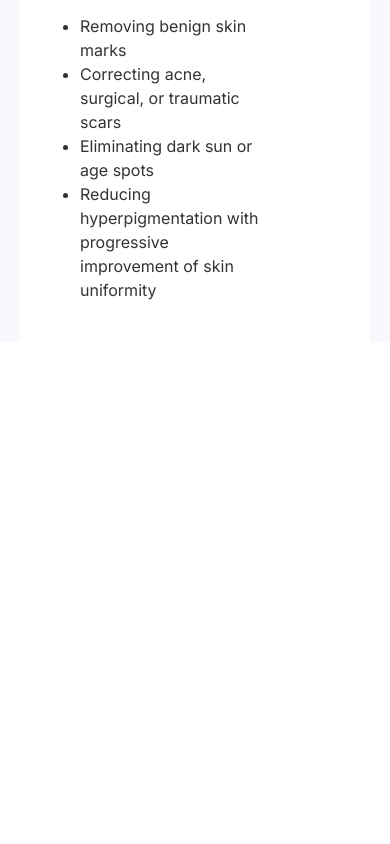
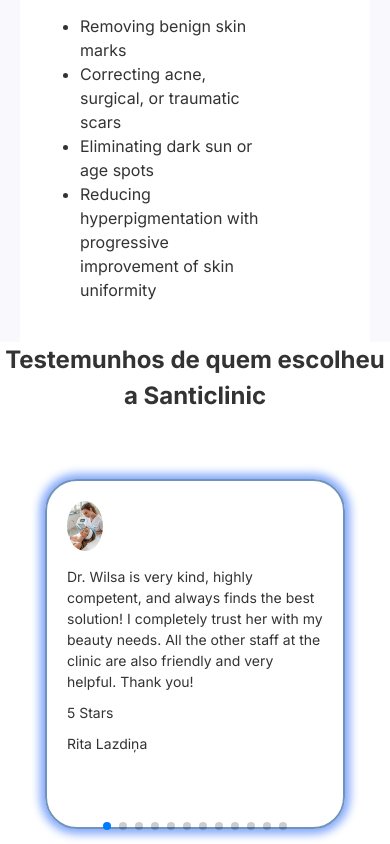
Before and after one commit to Webtech87/LazerCO2, a React (Vite) app in the folder client/: page / in a window 390 px wide. Shown: the part 6398-7242 px from the top of the page. Before the commit the page ends 6740 px from the top, so only its background shows below. Built offline with nearby package versions, Linux system fonts and the light colour scheme.

Commit message:
[ADD] Blefaroplastia sem Corte section

```diff
--- a/client/package.json
+++ b/client/package.json
@@ -20,7 +20,8 @@
     "react": "^19.1.0",
     "react-dom": "^19.1.0",
     "react-i18next": "^15.5.2",
-    "sonner": "^2.0.3"
+    "sonner": "^2.0.3",
+    "swiper": "^11.2.8"
   },
   "devDependencies": {
     "@eslint/js": "^9.25.0",
--- a/client/src/App.tsx
+++ b/client/src/App.tsx
@@ -8,6 +8,7 @@
 import KeyAreas from './components/KeyAreas/KeyAreas';
 import Blefaroplastia from "./components/Blefaroplastia/Blefaroplastia.tsx";
 import SkinMarks from './components/SkinMarks/SkinMarks.tsx';
+import {Followers} from "./components/Followers/Followers.tsx";
 import './i18n.js';
 
 const App = () => {
@@ -37,7 +38,7 @@
             <KeyAreas/>
             <Blefaroplastia/>
             <SkinMarks/>
-
+            <Followers/>
         </div>
     );
 };
--- a/client/src/components/Blefaroplastia/Blefaroplastia.tsx
+++ b/client/src/components/Blefaroplastia/Blefaroplastia.tsx
@@ -10,7 +10,6 @@
                     <article className="treatment-content">
                         <h2 className="main_title">{t("blf.title")}</h2>
                         <div className="treatment-text-container">
-
                             <h3>
                                 <li className="treatment-item">{t("blf.subtitle")}</li>
                             </h3>
@@ -20,7 +19,6 @@
                                 <li className="treatment-item">{t("blf.lt.2")}</li>
                                 <li className="treatment-item">{t("blf.lt.3")}</li>
                             </ul>
-
                         </div>
                     </article>
                     <div className="treatment-image">
--- /dev/null
+++ b/client/src/components/Followers/Followers.css
@@ -0,0 +1,49 @@
+.follower_container h2 {
+    text-align: center;
+}
+
+.follower_list_container {
+    margin-top: 50px;
+
+}
+
+.follower_list_items {
+    display: flex;
+}
+
+.follower_img img {
+    max-width: 50px;
+    border-radius: 50%;
+    max-height: 50px;
+}
+
+.follower_list_item {
+    height: 350px;
+    padding: 20px 20px;
+    font-size: 14px;
+    border: 2px solid #6f93ba;
+    width: 300px;
+    margin: auto;
+    border-radius: 32px;
+    box-shadow: 0 0 10px 5px #81a6fb;
+}
+
+.follower_list_item p{
+    margin-top: 10px;
+}
+
+.follower_grade {
+    margin-top: 10px;
+}
+
+.follower_name{
+    margin-top: 10px;
+}
+
+.follower_list_item h3 {
+    font-size: 12px;
+}
+
+.swiper{
+    padding: 15px !important;
+}
--- /dev/null
+++ b/client/src/components/Followers/Followers.tsx
@@ -0,0 +1,150 @@
+import './Followers.css'
+import {Swiper, SwiperSlide} from 'swiper/react';
+import 'swiper/css';
+import 'swiper/css/pagination';
+import {Pagination} from 'swiper/modules';
+
+
+const foll = [
+    {
+        id: 1,
+        name: 'Rita Lazdiņa',
+        text: 'Dr. Wilsa is very kind, highly competent, and always finds the best solution! I completely trust her with my beauty needs. All the other staff at the clinic are also friendly and very helpful. Thank you!',
+        image: '/laser-treatment.jpg',
+        grade: '5 Stars',
+    },
+    {
+        id: 2,
+        name: 'Gutz',
+        text: 'Foi uma boa escolha ter cá passado.Achei ser uma clínica com equipamento/espaço moderno e profissional.Staff muito simpático e prestativo.',
+        image: '/laser-treatment.jpg',
+        grade: '5 Stars',
+    },
+    {
+        id: 3,
+        name: 'Carolina AZEVEDO',
+        text: 'Excelente clínica.\n' +
+            'A médica é muito profissional e sua equipe de trabalho também. Verdadeiramente uma excelente experiência.\n' +
+            'Adorei os resultados.',
+        image: '/laser-treatment.jpg',
+        grade: '5 Stars',
+    },
+    {
+        id: 4,
+        name: 'Sónia Vieira',
+        text: 'Foi ótima experiência 🥰 equipa fantástica\n' +
+            'Preços qualidade! 5*',
+        image: '/laser-treatment.jpg',
+        grade: '5 Stars',
+    },
+    {
+        id: 5,
+        name: 'Leandro rocha',
+        text: 'Atendimento excelente!\n' +
+            'Muito satisfeito com meu procedimento\n' +
+            'Sem palavras magnífico\n' +
+            '\n' +
+            'Dra. mega simpática !',
+        image: '/laser-treatment.jpg',
+        grade: '5 Stars',
+    },
+    {
+        id: 6,
+        name: 'Raquel Sa',
+        text: 'Clínica aconchegante, bem limpa, receção muito educada e prestativa, e não sei nem o que dizer da Dra Wilsa, uma excelente profissional, super atenciosa, tira todas as dúvidas. Com certeza voltarei mais vezes para outros tratamentos!',
+        image: '/laser-treatment.jpg',
+        grade: '5 Stars',
+    },
+    {
+        id: 7,
+        name: 'Sandra Correia',
+        text: 'Super recomendo a Dra Wilsa uma excelente profissional muito atenciosa e com uma simpatia incrivel. Estou muito feliz com os tratamentos que realizei .agradeço imenso a Dra Wilsa e a toda equipa pela simpatia.',
+
+        image: '/laser-treatment.jpg',
+        grade: '5 Stars',
+    },
+    {
+        id: 8,
+        name: 'Alessandra Nascimento',
+        text: 'Experiência incrível excelente atendimento.\n' +
+            'Muito satisfeita com profissionalismo da dr Wilsa e com os resultados obtidos dos procedimentos que já realizei.\n' +
+            'Sinto-me completamente realizada na santclinic que para além da confiança ajudaram-me imenso a recuperar minha autoestima .\n' +
+            'Gratidão a toda equipa .',
+        image: '/laser-treatment.jpg',
+        grade: '5 Stars',
+    },
+    {
+        id: 9,
+        name: 'Eli Rato',
+        text: 'Excelente profissional! Excelente médica! Não tenho palavras para descrever o quanto mudou a minha vida. Retira todas as nossas dúvidas e indica os melhores tratamentos. E os resultados … são de colocar um sorriso na cara. 100% satisfeita',
+        image: '/laser-treatment.jpg',
+        grade: '5 Stars',
+    },
+    {
+        id: 10,
+        name: 'antonio micro',
+        text: 'Amo o atendimento desde a receção até o a atendimento. Foi avaliado pelo Dr. Luan excelente profissional, Dra. Wilsa muito atenciosa!! Voltarei para fazer o meu tratamento de corpo! Meu rosto ficou impecável!',
+        image: '/laser-treatment.jpg',
+        grade: '5 Stars',
+    },
+    {
+        id: 11,
+        name: 'Tania Costa',
+        text: 'Agradeço incomensurávelmente o humanismo, humildade e acima de tudo a credibilidade e profissionalismo da Dra Wilsa, sinto-me super confiante nos procedimentos e nas suas sábias sugestões, recomendo a Santi Clinic sem hesitações! Bem haja ❤️',
+        image: '/laser-treatment.jpg',
+        grade: '5 Stars',
+    },
+    {
+        id: 12,
+        name: 'Abe',
+        text: 'Dr Wilsa was very understanding and provided service in a very caring manner. My wife’s skin was much improved and she is a happy customer. Great service. 6⭐️s!',
+        image: '/laser-treatment.jpg',
+        grade: '5 Stars',
+    },
+];
+
+
+export const Followers = () => {
+    return (
+        <div className="follower_container">
+            <div className="follower_title">
+                <h2>Testemunhos de quem escolheu a Santiclinic</h2>
+            </div>
+
+            <div className="follower_list_container">
+                <div className="follower_list_items">
+                    <Swiper
+                        modules={[Pagination]}
+                        spaceBetween={30}
+                        slidesPerView={1}
+                        pagination={{clickable: true}}
+                        breakpoints={{
+                            768: {
+                                slidesPerView: 2,
+                            },
+                            1024: {
+                                slidesPerView: 3,
+                            },
+                        }}
+                    >
+                        {foll.map((follower) => (
+                            <SwiperSlide key={follower.id}>
+                                <div className="follower_list_item">
+                                    <div className="follower_img">
+                                        <img src={follower.image} alt={`Foto de ${follower.name}`}/>
+                                    </div>
+                                    <div className="follower_text">
+                                        <p>{follower.text}</p>
+                                    </div>
+                                    <div className="follower_grade">{follower.grade}</div>
+                                    <div className="follower_name">{follower.name}</div>
+                                </div>
+                            </SwiperSlide>
+                        ))}
+
+                    </Swiper>
+                </div>
+            </div>
+        </div>
+    );
+};
```
Also changed, not shown: 1 other file (tests, documents, lock files or other folders).
